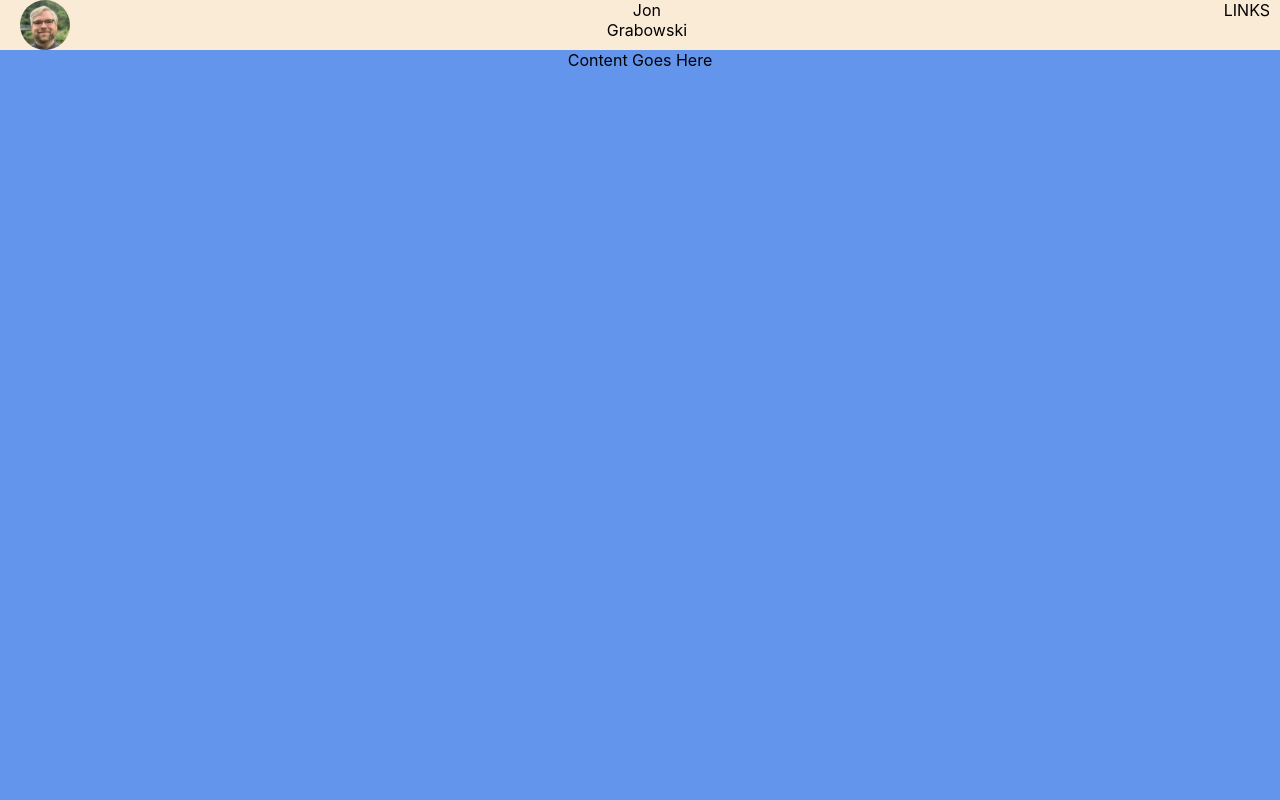
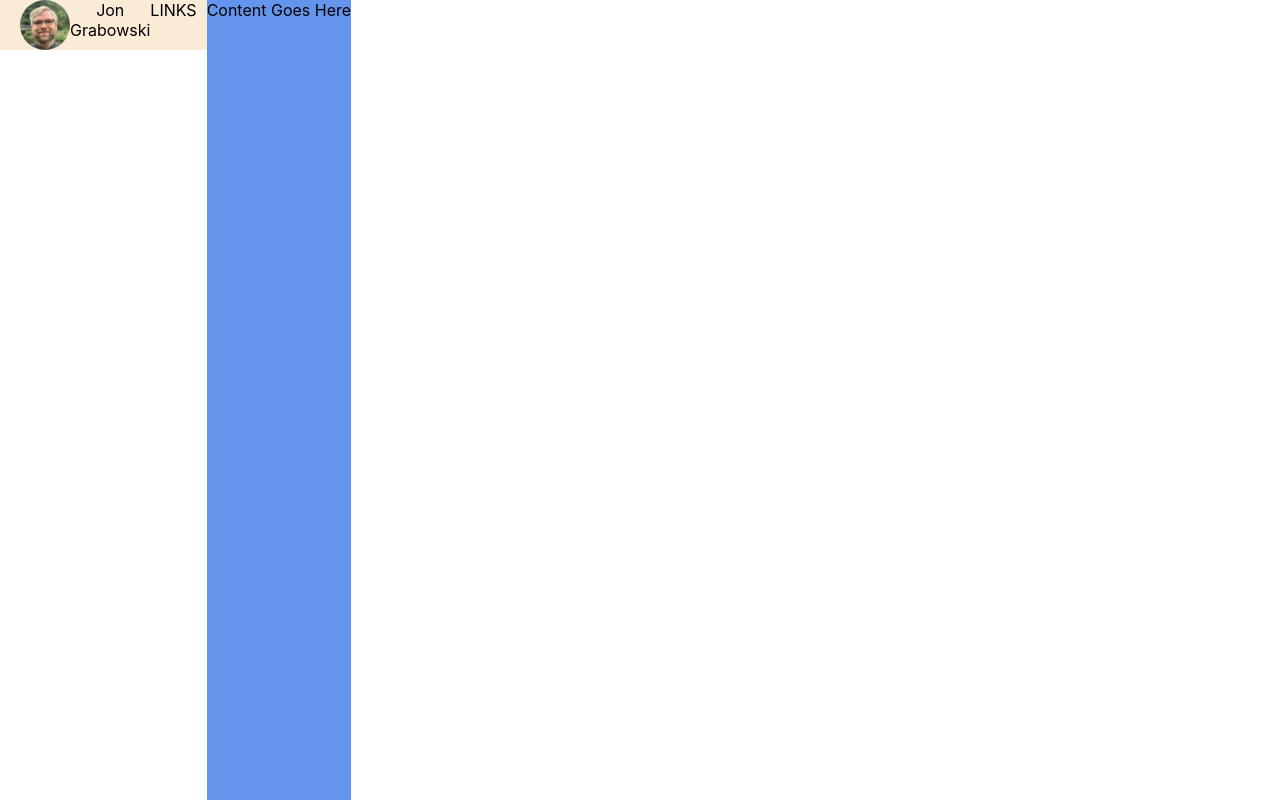
Before and after one commit to Jon-Grabowski/personal-website-v2, a React (Create React App) app: page / in a window 1280 px wide. Shown: the top 800 px of the page. Built offline with nearby package versions, Linux system fonts and the light colour scheme.

Commit message:
sidebar to navbar on resize

```diff
--- a/src/App.css
+++ b/src/App.css
@@ -1,3 +1,16 @@
 .App {
   text-align: center;
 };
+
+.app-wrapper{
+  display: flex;
+  flex-direction: column;
+}
+
+@media screen and (min-width: 700px) {
+  .app-wrapper{
+    display: flex;
+    flex-direction: row;
+  }
+
+}
--- a/src/App.js
+++ b/src/App.js
@@ -5,8 +5,10 @@ import Content from './components/Content';
 function App() {
   return (
     <div className="App">
-      <Navbar />
-      <Content />
+      <div className='app-wrapper'>
+        <Navbar />
+        <Content />
+      </div>
     </div>
   );
 }
```
Also changed, not shown: src/components/navbar.css (line endings or trailing spaces).
